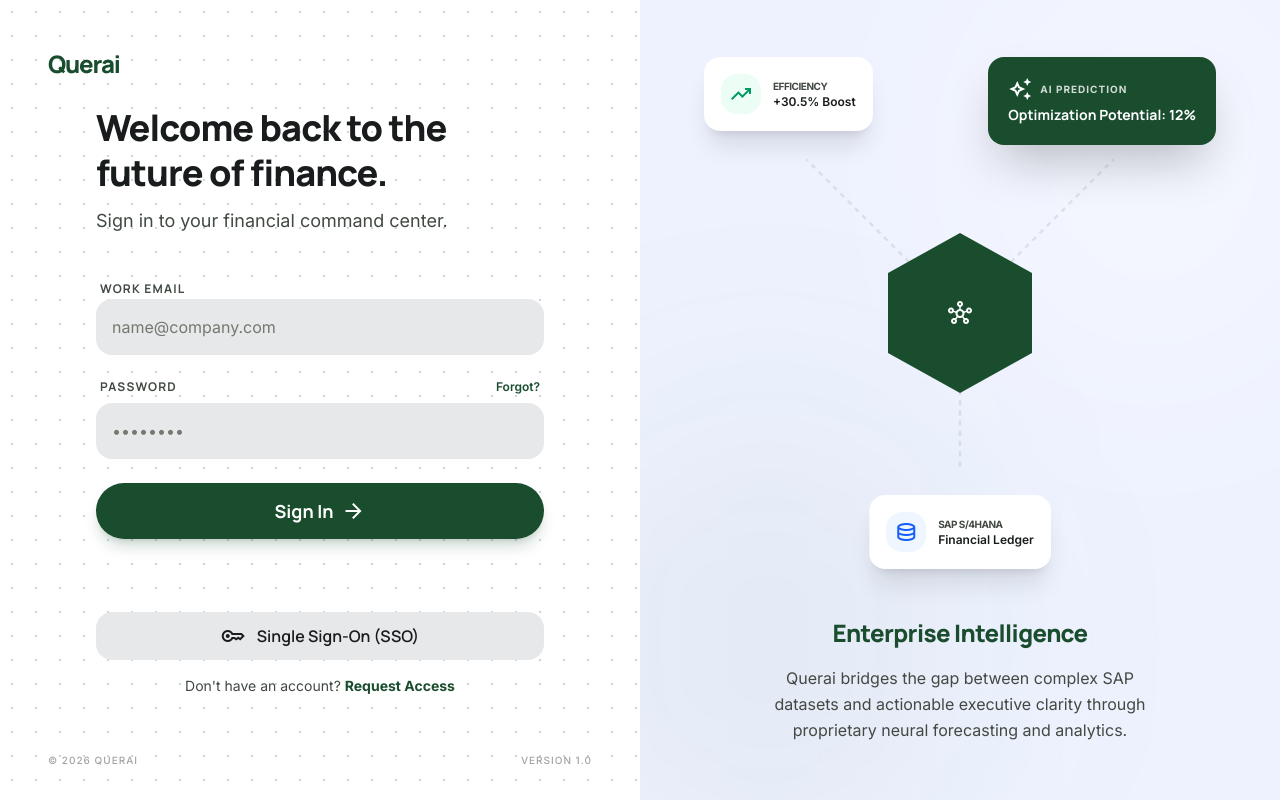
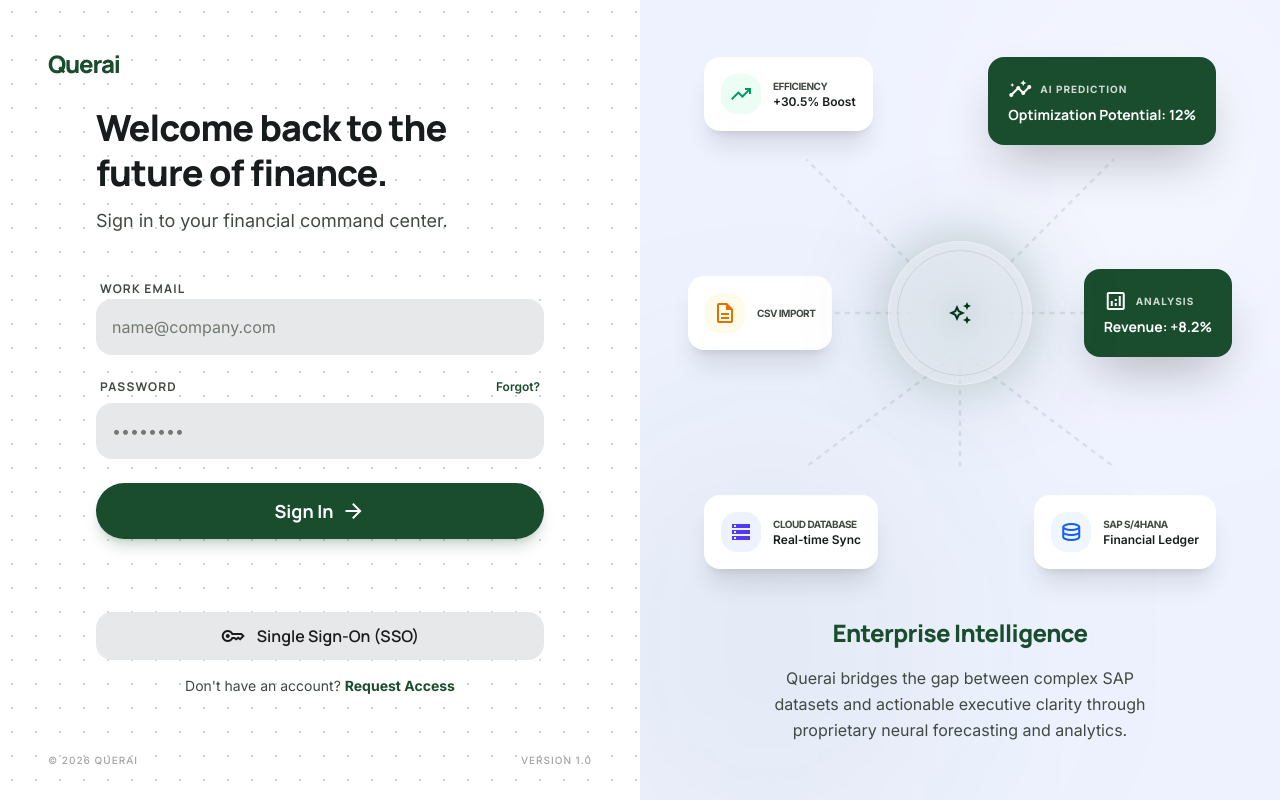
Before and after one commit to wassim-mezghanni/React-test, a React (Vite) app: page /login in a window 1280 px wide. Built offline with nearby package versions, Linux system fonts and the light colour scheme.

Commit message:
visulization

```diff
--- a/src/pages/Login/index.tsx
+++ b/src/pages/Login/index.tsx
@@ -36,38 +36,41 @@ export default function Login() {
           <div className="relative aspect-square max-w-lg mx-auto flex items-center justify-center">
             {/* SVG Flow Paths */}
             <svg className="absolute inset-0 w-full h-full opacity-10 pointer-events-none" viewBox="0 0 400 400">
-              <path d="M200,320 L200,200" fill="none" stroke="#1a4d2e" strokeDasharray="4 4" strokeWidth="2" />
+              {/* Center → Bottom */}
+              <path d="M200,320 L200,230" fill="none" stroke="#1a4d2e" strokeDasharray="4 4" strokeWidth="2" />
+              {/* Center → Top Left */}
               <path d="M200,200 L80,80" fill="none" stroke="#1a4d2e" strokeDasharray="4 4" strokeWidth="2" />
+              {/* Center → Top Right */}
               <path d="M200,200 L320,80" fill="none" stroke="#1a4d2e" strokeDasharray="4 4" strokeWidth="2" />
+              {/* Center → Left */}
+              <path d="M170,200 L40,200" fill="none" stroke="#1a4d2e" strokeDasharray="4 4" strokeWidth="2" />
+              {/* Center → Right */}
+              <path d="M230,200 L360,200" fill="none" stroke="#1a4d2e" strokeDasharray="4 4" strokeWidth="2" />
+              {/* Center → Bottom Left */}
+              <path d="M200,230 L80,320" fill="none" stroke="#1a4d2e" strokeDasharray="4 4" strokeWidth="2" />
+              {/* Center → Bottom Right (SAP) */}
+              <path d="M200,230 L320,320" fill="none" stroke="#1a4d2e" strokeDasharray="4 4" strokeWidth="2" />
             </svg>
 
             {/* Data Pulse Dots */}
             <div className="absolute inset-0 pointer-events-none overflow-visible">
               <div className="absolute left-1/2 -translate-x-1/2 w-2 h-2 bg-primary-container rounded-full animate-data-pulse-up" />
               <div className="absolute left-1/2 -translate-x-1/2 w-2 h-2 bg-primary-container rounded-full animate-data-pulse-up [animation-delay:1s]" />
-              <div className="absolute left-1/2 -translate-x-1/2 w-2 h-2 bg-primary-container rounded-full animate-data-pulse-up [animation-delay:2s]" />
               <div className="absolute w-2 h-2 bg-primary-container rounded-full animate-data-pulse-branch-left [animation-delay:2s]" />
               <div className="absolute w-2 h-2 bg-primary-container rounded-full animate-data-pulse-branch-right [animation-delay:2s]" />
             </div>
 
             <div className="w-full h-full relative">
-              {/* Central Hexagon Hub */}
+              {/* Central AI Hub — Glassmorphic Circle */}
               <div className="absolute inset-0 flex items-center justify-center z-30">
-                <div className="w-40 h-40 hexagon bg-primary-container shadow-2xl flex items-center justify-center animate-pulse-glow">
-                  <span className="icon text-6xl text-on-primary">hub</span>
-                </div>
-              </div>
-
-              {/* SAP Node (Bottom) */}
-              <div className="absolute bottom-0 left-1/2 -translate-x-1/2 z-20 animate-float-delayed">
-                <div className="bg-white p-4 rounded-2xl shadow-xl flex items-center gap-3 border border-outline-variant/10">
-                  <div className="w-10 h-10 bg-blue-50 rounded-lg flex items-center justify-center text-blue-600">
-                    <span className="icon">database</span>
-                  </div>
-                  <div className="text-left">
-                    <p className="text-[10px] font-bold uppercase tracking-tighter text-on-surface-variant">SAP S/4HANA</p>
-                    <p className="text-xs font-semibold">Financial Ledger</p>
-                  </div>
+                {/* Outer glow */}
+                <div className="absolute w-44 h-44 rounded-full bg-primary/10 blur-2xl animate-pulse" />
+                {/* Glass circle */}
+                <div className="relative w-36 h-36 rounded-full bg-white/10 backdrop-blur-xl border border-white/30 shadow-[0_0_40px_rgba(26,77,46,0.15)] flex items-center justify-center">
+                  {/* Inner glow ring */}
+                  <div className="absolute inset-2 rounded-full border border-primary/10" />
+                  {/* Icon */}
+                  <span className="icon text-5xl text-primary drop-shadow-[0_0_12px_rgba(26,77,46,0.3)] animate-pulse">auto_awesome</span>
                 </div>
               </div>
 
@@ -88,10 +91,60 @@ export default function Login() {
               <div className="absolute top-0 right-0 z-20 animate-float-delayed">
                 <div className="bg-primary-container p-5 rounded-2xl shadow-2xl text-on-primary">
                   <div className="flex items-center gap-2 mb-1">
-                    <span className="icon text-sm">auto_awesome</span>
+                    <span className="icon text-sm">insights</span>
                     <p className="text-[10px] font-bold uppercase tracking-widest opacity-80">AI Prediction</p>
                   </div>
                   <p className="text-sm font-heading font-bold">Optimization Potential: 12%</p>
+                </div>
+              </div>
+
+              {/* CSV Import Node (Left) */}
+              <div className="absolute left-0 top-1/2 -translate-y-1/2 -translate-x-4 z-20 animate-float">
+                <div className="bg-white p-4 rounded-2xl shadow-xl flex items-center gap-3 border border-outline-variant/10">
+                  <div className="w-10 h-10 bg-amber-50 rounded-lg flex items-center justify-center text-amber-600">
+                    <span className="icon">description</span>
+                  </div>
+                  <div className="text-left">
+                    <p className="text-[10px] font-bold uppercase tracking-tighter text-on-surface-variant">CSV Import</p>
+
+                  </div>
+                </div>
+              </div>
+
+              {/* Analytics Node (Right) */}
+              <div className="absolute right-0 top-1/2 -translate-y-1/2 translate-x-4 z-20 animate-float-delayed">
+                <div className="bg-primary-container p-5 rounded-2xl shadow-2xl text-on-primary">
+                  <div className="flex items-center gap-2 mb-1">
+                    <span className="icon text-sm">analytics</span>
+                    <p className="text-[10px] font-bold uppercase tracking-widest opacity-80">Analysis</p>
+                  </div>
+                  <p className="text-sm font-heading font-bold">Revenue: +8.2%</p>
+                </div>
+              </div>
+
+              {/* Database Node (Bottom Left) */}
+              <div className="absolute bottom-0 left-0 z-20 animate-float-delayed">
+                <div className="bg-white p-4 rounded-2xl shadow-xl flex items-center gap-3 border border-outline-variant/10">
+                  <div className="w-10 h-10 bg-indigo-50 rounded-lg flex items-center justify-center text-indigo-600">
+                    <span className="icon">storage</span>
+                  </div>
+                  <div className="text-left">
+                    <p className="text-[10px] font-bold uppercase tracking-tighter text-on-surface-variant">Cloud Database</p>
+                    <p className="text-xs font-semibold">Real-time Sync</p>
+                  </div>
+                </div>
+              </div>
+
+              {/* SAP Node (Bottom Right) */}
+              <div className="absolute bottom-0 right-0 z-20 animate-float">
+                <div className="bg-white p-4 rounded-2xl shadow-xl flex items-center gap-3 border border-outline-variant/10">
+                  <div className="w-10 h-10 bg-blue-50 rounded-lg flex items-center justify-center text-blue-600">
+                    <span className="icon">database</span>
+                  </div>
+                  <div className="text-left">
+                    <p className="text-[10px] font-bold uppercase tracking-tighter text-on-surface-variant">SAP S/4HANA</p>
+                    <p className="text-xs font-semibold">Financial Ledger</p>
+                  </div>
                 </div>
               </div>
             </div>
```
